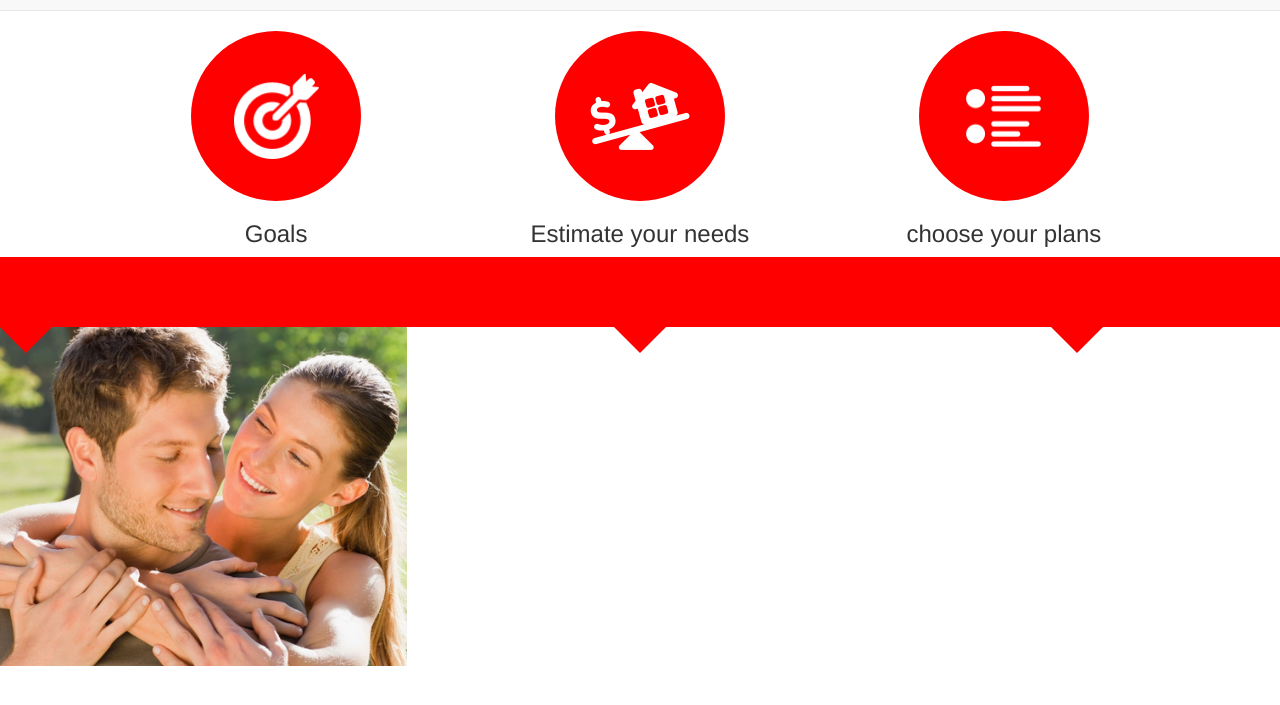
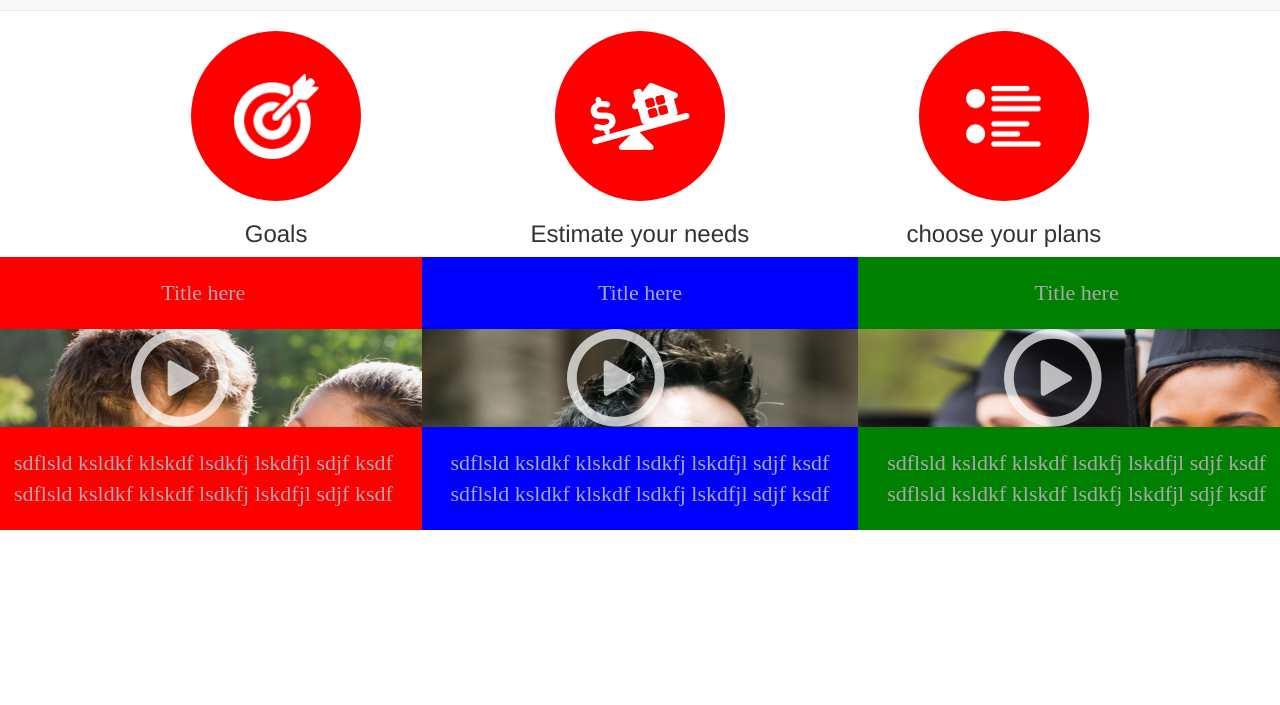
Before and after one commit to Rsaikrishna/project-, a plain HTML site: page exa3.html in a window 1280 px wide. Shown: the part 89-794 px from the top of the page. Drawn offline with Linux system fonts and the light colour scheme.

Commit message:
third update

```diff
--- a/exa3.html
+++ b/exa3.html
@@ -20,6 +20,7 @@
         border-bottom-style: solid;
         border-bottom-color: #D1D1D1;
 }
+.textbody{font-family: proxima nova light;font-size: 22px;color: #a9a8ac;}
        .headmenus {color:#A8A9AC;
              font-family: Proxima nova light;
              font-size: 18px;}
@@ -36,7 +37,8 @@
                    width: 170px;
                   border-radius: 50%;
                   background-color: red;}
-            .rec{height:70px;width: 440px;background: red;}
+            .rec{height:70px;width: 445px;background: red;}
+            .rec1{height:1px;width: 445px;background: red;}
         .triang {
                width: 0;
                height: 0;
@@ -45,7 +47,9 @@
                 border-top: 26px solid #f00;
                 }
          .zindex {
-    position: absolute;
+
+    text-align: center;
+    margin: 0 auto;
 
 
     z-index: 1;
@@ -190,36 +194,147 @@
 </div>
 
 
-<div class="row">
-<div class="col-lg-4 text-center">
+<!--div class="row">
+<div class="col-lg-4  text-center"style="padding-right:0px;padding-left:0px;padding-top:0px;">
 <div class="rec"></div>
 
 <center>
 
+<div class="triang zindex text-center"style="vertical-align:middle;text-align:center;"></div>
+</center>
+<div class="image">
+<img class="img-responsive" src="image_homevideo1@3x.png">
+</div>
+<div class="rec1"></div>
+</div>
+
+
+<div class="col-lg-4 text-center"style="padding-right:0px;padding-left:0px;">
+
+<div class="rec"></div>
+<center>
 <div class="triang zindex"style="vertical-align:middle;text-align:center;"></div>
 </center>
 <div class="image">
-<img class="img-responsive" src="image_homevideo1@1x.png"width="480"height="450">
+<img class="img-responsive"style="padding-right:0px;padding-left:0px;" src="image_homevideo1@1x.png">
+</div>
+<div class="rec1"></div>
+</div>
+
+
+<div class="col-lg-4 text-center"style="padding-right:0px;padding-left:0px;">
+<div class="rec"></div>
+<center>
+<div class="triang zindex"style="vertical-align:middle;text-align:center;"></div>
+</center>
+<div class="image">
+<img class="img-responsive" src="image_homevideo1@1x.png"style="padding-right:0px;padding-left:0px;">
+</div>
+<div class="rec1"></div>
+</div>
+</div-->
+<!--div class="row">
+<div class="col-lg-12 col-sm-12 col-md-12"style="padding-right:0px;padding-left:0px;">
+<div class="row">
+<div class="col-lg-4 col-sm-4 col-md-4"style="background-color:red;"style="padding-right:0px;padding-left:0px;">
+<center><h3>title here</h3></center>
+</div>
+<div style="background-image:url(image_homevideo1@1x.png);"style="padding-right:0px;padding-left:0px;">
+<div class="image text-center"style="padding-right:0px;padding-left:0px;">
+<img src="icon_playbutton1@1x.png"class="img-responsive">
+</div>
+</div>
+</div>
+<div class="col-lg-4 col-sm-4 col-md-4"style="background-color:blue;">
+<center><h3>title here</h3></center>
+</div>
+<div class="col-lg-4 col-sm-4 col-md-4 "style="background-color:green;">
+<center><h3>title here</h3></center>
 </div>
 </div>
 
 
-<div class="col-lg-4 text-center">
-
-<div class="rec"></div>
-<center>
-<div class="triang"style="vertical-align:middle;text-align:center;"></div>
-</center>
+<div class="row">
+<div class="col-lg-4" style="background-image:url(image_homevideo1@1x.png);">
+<div class="image text-center">
+<img src="icon_playbutton1@1x.png"class="img-responsive">
+</div>
 </div>
 
-
-<div class="col-lg-4 text-center">
-<div class="rec"></div>
-<center>
-<div class="triang"style="vertical-align:middle;text-align:center;"></div>
-</center>
+<div class="col-lg-4" style="background-image:url(image_homevideo2@1x.png);no-repeat;">
+<div class="row">
+<div class="col-lg-6 col-md-6 col-sm-6 col-lg-offset-4">
+<img src="icon_playbutton1@1x.png"class="img-responsive">
 </div>
 </div>
+</div>
+
+<div class="col-lg-4" style="background-image:url(image_homevideo3@1x.png);">
+<img src="icon_playbutton1@1x.png"class="img-responsive">
+</div>
+</div>
+</div>
+</div-->
+<div class="row">
+  <div class="col-lg-4 col-sm-4 col-md-4">
+   <div class="row">
+     <div style="background-color:red;"style="padding-right:0px;padding-left:0px;">
+     <center><br><font class="textbody">Title here</font></center><br>
+     </div>
+   </div>
+   <div class="row">
+    <div style="background-image:url(image_homevideo1@1x.png);">
+      <div class="image text-center  col-sm-offset-4 col-xs-offset-4 col-md-offset-4 col-lg-offset-4">
+        <img src="icon_playbutton1@1x.png"class="img-responsive">
+      </div>
+    </div>
+   </div>
+    <div class="row">
+     <div style="background-color:red;"style="padding-right:0px;padding-left:0px;">
+     <center><br><font class="textbody">sdflsld ksldkf klskdf lsdkfj lskdfjl sdjf ksdf sdflsld ksldkf klskdf lsdkfj lskdfjl sdjf ksdf</font></center><br>
+     </div>
+   </div>
+  </div>
+  <div class="col-lg-4 col-sm-4 col-md-4">
+   <div class="row">
+     <div style="background-color:blue;"style="padding-right:0px;padding-left:0px;">
+     <center><br><font class="textbody">Title here</font></center><br>
+     </div>
+   </div>
+   <div class="row">
+    <div style="background-image:url(image_homevideo2@1x.png);">
+      <div class="image text-center col-sm-offset-4 col-xs-offset-4 col-md-offset-4 col-lg-offset-4">
+        <img src="icon_playbutton1@1x.png"class="img-responsive">
+      </div>
+    </div>
+   </div>
+    <div class="row">
+     <div style="background-color:blue;"style="padding-right:0px;padding-left:0px;">
+     <center><br><font class="textbody">sdflsld ksldkf klskdf lsdkfj lskdfjl sdjf ksdf sdflsld ksldkf klskdf lsdkfj lskdfjl sdjf ksdf</font></center><br>
+     </div>
+   </div>
+  </div>
+  <div class="col-lg-4 col-sm-4 col-md-4">
+   <div class="row">
+     <div style="background-color:green;"style="padding-right:0px;padding-left:0px;">
+     <center><br><font class="textbody">Title here</font></center><br>
+     </div>
+   </div>
+   <div class="row"style="padding-top:0px;">
+    <div style="background-image:url(image_homevideo3@1x.png);">
+      <div class="image text-center col-sm-offset-4 col-xs-offset-4 col-md-offset-4 col-lg-offset-4"style="background-repeat:no-repeat;background-position:center;">
+        <img src="icon_playbutton1@1x.png"class="img-responsive">
+      </div>
+    </div>
+   </div>
+    <div class="row">
+     <div style="background-color:green;"style="padding-right:0px;padding-left:0px;">
+     <center><br><font class="textbody">sdflsld ksldkf klskdf lsdkfj lskdfjl sdjf ksdf sdflsld ksldkf klskdf lsdkfj lskdfjl sdjf ksdf</font></center><br>
+     </div>
+   </div>
+  </div>
+</div>
+
 
 
 
```
Also changed, not shown: home.html (+41 -17 lines), image_homevideo1@2x.png (added), 1 other file.
